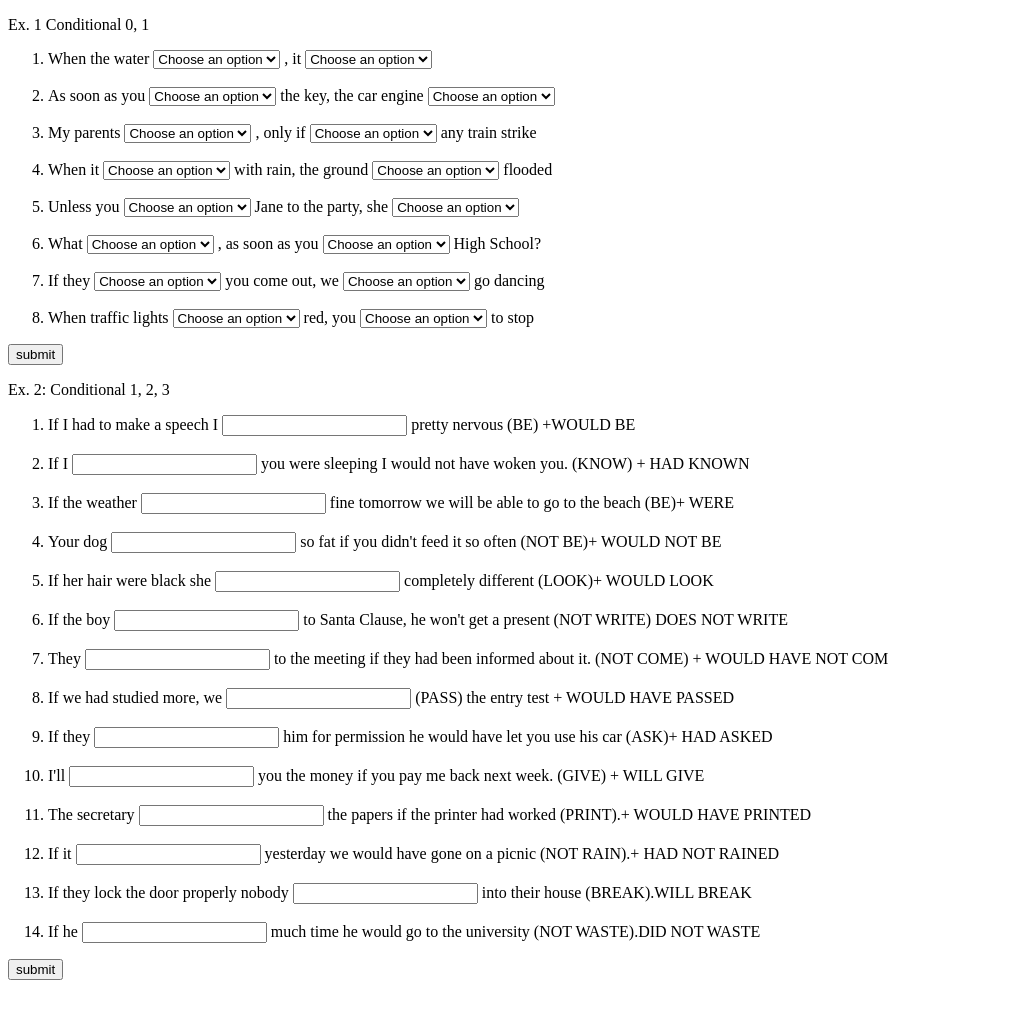
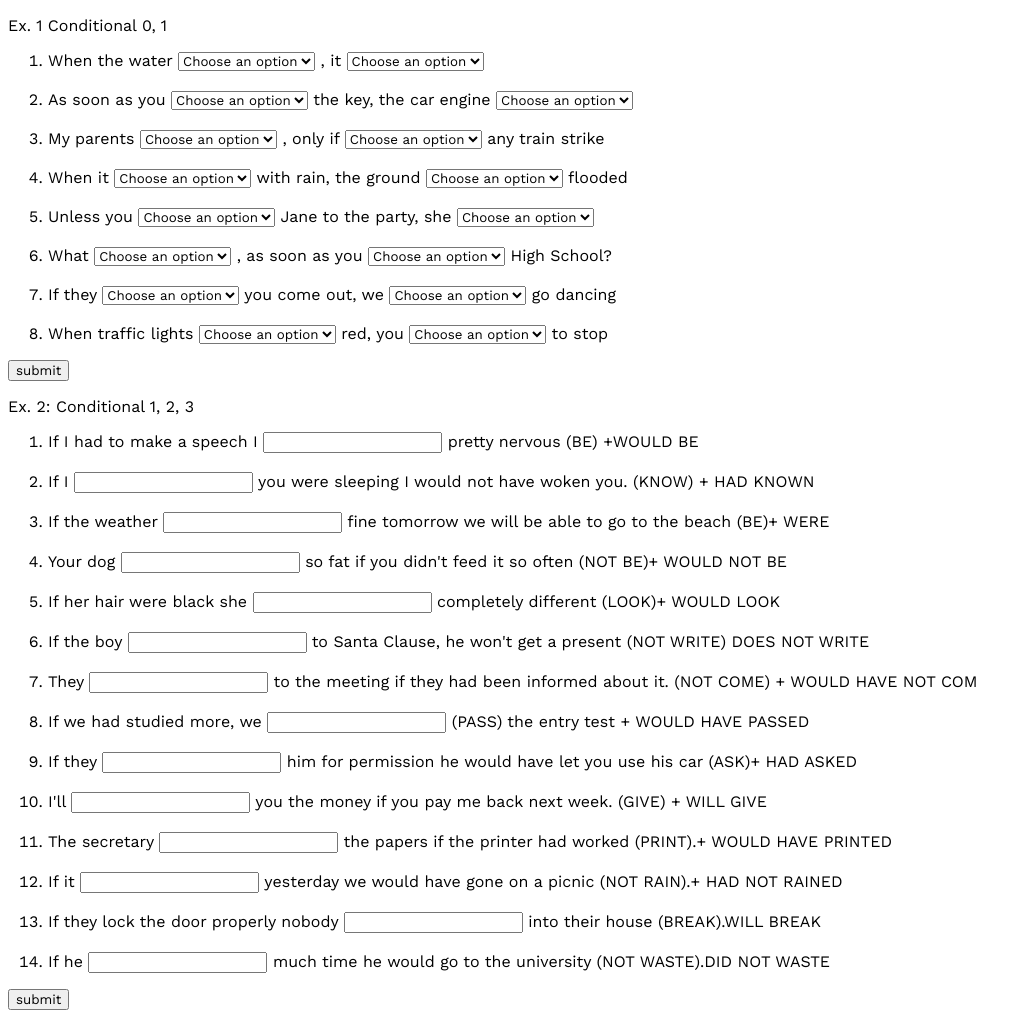
Before and after one commit to PizzaPastaMandolino/inglesedivini, a plain HTML site: page esercizi/basicConditional.html in a window 1280 px wide. Shown: the whole page, without its empty margins (0-1031 px from the left). Before the commit the page ends 988 px from the top, so only its background shows below. Drawn offline with nearby package versions, Linux system fonts and the light colour scheme.

Commit message:
Add files via upload

```diff
--- /dev/null
+++ b/esercizi/basicConditional.css
@@ -0,0 +1,5 @@
+@import url("https://fonts.googleapis.com/css2?family=Work+Sans&display=swap");
+
+* {
+  font-family: "Work Sans", sans-serif;
+}
--- a/esercizi/basicConditional.html
+++ b/esercizi/basicConditional.html
@@ -1,46 +1,49 @@
 <!DOCTYPE html>
 <html lang="EN">
-<head><meta charset="utf-8">
-    <meta name="viewport" content="width=device-width, initial-scale=1">
+  <head>
+    <meta charset="utf-8" />
+    <meta name="viewport" content="width=device-width, initial-scale=1" />
     <script type="text/javascript" src="basicConditional1.js"></script>
-    <script type="text/javascript" src="basicConditional2.js"></script>
-<title> Esercizi Grammaticali Inglese </title>
-<meta-charset="utf-8"/>
+    <link rel="stylesheet" href="basicConditional.css" />
+    <title>Esercizi Grammaticali Inglese</title>
   </head>
 
   <body>
     <form name="modulo">
-    <p> Ex. 1 Conditional 0, 1</p>
+      <p>Ex. 1 Conditional 0, 1</p>
       <ol>
-        <li>When the water
+        <li>
+          When the water
           <select name="e1n1">
-                <option value=""> Choose an option</option>
+            <option value="">Choose an option</option>
             <option value="1">Boils</option>
             <option value="0">Will boil</option>
           </select>
           , it
           <select name="e1n2">
-                <option value=""> Choose an option</option>
+            <option value="">Choose an option</option>
             <option value="1">Evaporates</option>
             <option value="0">Will Evaporate</option>
           </select>
         </li>
-        <br>
-        <li>As soon as you
+        <br />
+        <li>
+          As soon as you
           <select name="e2n1">
-                <option value=""> Choose an option</option>
+            <option value="">Choose an option</option>
             <option value="0">Will Turn</option>
             <option value="1">Turn</option>
           </select>
           the key, the car engine
           <select name="e2n2">
-                <option value=""> Choose an option</option>
+            <option value="">Choose an option</option>
             <option value="0">Will start</option>
             <option value="1">Starts</option>
           </select>
         </li>
-        <br>
-        <li>My parents
+        <br />
+        <li>
+          My parents
           <select name="e3n1">
             <option value="">Choose an option</option>
             <option value="1">Will arrive</option>
@@ -50,12 +53,13 @@
           <select name="e3n2">
             <option value="">Choose an option</option>
             <option value="1">There is no</option>
-                <option value="0">There  will not be</option>
+            <option value="0">There will not be</option>
           </select>
           any train strike
         </li>
-        <br>
-        <li>When it
+        <br />
+        <li>
+          When it
           <select name="e4n1">
             <option value="">Choose an option</option>
             <option value="1">Pours</option>
@@ -69,8 +73,9 @@
           </select>
           flooded
         </li>
-        <br>
-        <li>Unless you
+        <br />
+        <li>
+          Unless you
           <select name="e5n1">
             <option value="">Choose an option</option>
             <option value="1">Invite</option>
@@ -79,12 +84,13 @@
           Jane to the party, she
           <select name="e5n2">
             <option value="">Choose an option</option>
-                <option value="0">Does not  come</option>
+            <option value="0">Does not come</option>
             <option value="1">Will not come</option>
           </select>
         </li>
-        <br>
-        <li>What
+        <br />
+        <li>
+          What
           <select name="e6n1">
             <option value="">Choose an option</option>
             <option value="1">Will you do</option>
@@ -98,8 +104,9 @@
           </select>
           High School?
         </li>
-        <br>
-        <li> If they
+        <br />
+        <li>
+          If they
           <select name="e7n1">
             <option value="">Choose an option</option>
             <option value="0">Will not let</option>
@@ -113,8 +120,9 @@
           </select>
           go dancing
         </li>
-        <br>
-        <li> When traffic lights
+        <br />
+        <li>
+          When traffic lights
           <select name="e8n1">
             <option value="">Choose an option</option>
             <option value="1">Turn</option>
@@ -129,68 +137,125 @@
           to stop
         </li>
       </ol>
-    <input type="button" value="submit" onclick="controlla(document.modulo.value);">
+      <input type="button" value="submit" onclick="controlla();" />
     </form>
     <form name="modulo2">
-    <p> Ex. 2: Conditional 1, 2, 3</p>
+      <p>Ex. 2: Conditional 1, 2, 3</p>
       <ol>
         <li>
-            If I had to make a speech I <input type="text" name="e1"> pretty nervous  (BE) +WOULD BE
+          If I had to make a speech I
+          <input type="text" name="e1" id="1" /> pretty nervous (BE) +WOULD BE
         </li>
-        <br>
+        <br />
         <li>
-            If I <input type="text" name="e2"> you were sleeping I would not have woken you. (KNOW) + HAD KNOWN
+          If I <input type="text" name="e2" id="2" /> you were sleeping I would
+          not have woken you. (KNOW) + HAD KNOWN
         </li>
-        <br>
+        <br />
         <li>
-            If the weather <input type="text" name="e3"> fine tomorrow we will be able to go to the beach (BE)+ WERE
+          If the weather <input type="text" name="e3" id="3" /> fine tomorrow we
+          will be able to go to the beach (BE)+ WERE
         </li>
-        <br>
+        <br />
         <li>
-            Your dog <input type="text" name="e4"> so fat if you didn't feed it so often (NOT BE)+ WOULD NOT BE
+          Your dog <input type="text" name="e4" id="4" /> so fat if you didn't
+          feed it so often (NOT BE)+ WOULD NOT BE
         </li>
-        <br>
+        <br />
         <li>
-            If her hair were black she <input type="text" name="e5"> completely different (LOOK)+ WOULD LOOK
+          If her hair were black she
+          <input type="text" name="e5" id="5" /> completely different (LOOK)+
+          WOULD LOOK
         </li>
-        <br>
+        <br />
         <li>
-            If the boy <input type="text" name="e6"> to Santa Clause, he won't get a present (NOT WRITE) DOES NOT WRITE
+          If the boy <input type="text" name="e6" id="6" /> to Santa Clause, he
+          won't get a present (NOT WRITE) DOES NOT WRITE
         </li>
-        <br>
+        <br />
         <li>
-            They <input type="text" name="e7"> to the meeting if they had been informed about it. (NOT COME) + WOULD HAVE NOT COM
+          They <input type="text" name="e7" id="7" /> to the meeting if they had
+          been informed about it. (NOT COME) + WOULD HAVE NOT COM
         </li>
-        <br>
+        <br />
         <li>
-            If we had studied more, we <input type="text" name="e8"> (PASS)  the entry test + WOULD HAVE PASSED
+          If we had studied more, we
+          <input type="text" name="e8" id="8" /> (PASS) the entry test + WOULD
+          HAVE PASSED
         </li>
-        <br>
+        <br />
         <li>
-            If they  <input type="text" name="e9"> him for permission he would have let you use his car (ASK)+ HAD ASKED
+          If they <input type="text" name="e9" id="9" /> him for permission he
+          would have let you use his car (ASK)+ HAD ASKED
         </li>
-        <br>
+        <br />
         <li>
-            I'll <input type="text" name="e10"> you the money if you pay me back next week. (GIVE) + WILL GIVE
+          I'll <input type="text" name="e10" id="10" /> you the money if you pay
+          me back next week. (GIVE) + WILL GIVE
         </li>
-        <br>
+        <br />
         <li>
-            The secretary  <input type="text" name="e11"> the papers if the printer had worked (PRINT).+ WOULD HAVE PRINTED
+          The secretary <input type="text" name="e11" id="11" /> the papers if
+          the printer had worked (PRINT).+ WOULD HAVE PRINTED
         </li>
-        <br>
+        <br />
         <li>
-            If it <input type="text" name="e12"> yesterday we would have gone on a picnic (NOT RAIN).+ HAD NOT RAINED
+          If it <input type="text" name="e12" id="12" /> yesterday we would have
+          gone on a picnic (NOT RAIN).+ HAD NOT RAINED
         </li>
-        <br>
+        <br />
         <li>
-            If they lock the door properly nobody <input type="text" name="e13"> into their house (BREAK).WILL BREAK
+          If they lock the door properly nobody
+          <input type="text" name="e13" id="13" /> into their house (BREAK).WILL
+          BREAK
         </li>
-        <br>
+        <br />
         <li>
-            If he <input type="text" name="e14"> much time he would go to the university (NOT WASTE).DID NOT WASTE
+          If he <input type="text" name="e14" id="14" /> much time he would go
+          to the university (NOT WASTE).DID NOT WASTE
         </li>
       </ol>
-    <input type="button" value="submit" onclick="controlla(document.modulo.value);">
+      <input type="button" value="submit" id="es2Submit" />
     </form>
+    <script
+      src="https://code.jquery.com/jquery-3.6.4.js"
+      integrity="sha256-a9jBBRygX1Bh5lt8GZjXDzyOB+bWve9EiO7tROUtj/E="
+      crossorigin="anonymous"
+    ></script>
+    <script>
+      $("#es2Submit").click(function () {
+        let nInputes1 = 14;
+        let i = 0;
+        let k = 1; //id
+        const soluzioniEs2 = [
+          "WOULDBE",
+          "HADKNOWN",
+          "WERE",
+          "WOULDNOTBE",
+          "WOULDLOOK",
+          "DOESNOTWRITE",
+          "WOULDHAVENOTCOME",
+          "WOULDHAVEPASSED",
+          "HADASKED",
+          "WILLGIVE",
+          "WOULDHAVEPRINTED",
+          "HADNOTRAINED",
+          "WILL BREAK",
+          "DIDNOTWASTE",
+        ];
+        for (i = 0; i < nInputes1; i++) {
+          if (
+            $("#" + k)
+              .val()
+              .toUpperCase()
+              .replace(/\s/g, "") === soluzioniEs2[i]
+          )
+            $("#" + k).css("background-color", "#3BCA9F");
+          else $("#" + k).css("background-color", "red");
+
+          k++;
+        }
+      });
+    </script>
   </body>
 </html>
--- a/esercizi/basicConditional1.js
+++ b/esercizi/basicConditional1.js
@@ -1,43 +1,32 @@
-var cont_err=0, cont_vuoto=0, cont_corr=0;
-    function correct(n)
-    {
-        if(n=="1")
-        {
+var cont_err = 0,
+  cont_vuoto = 0,
+  cont_corr = 0;
+function correct(n) {
+  if (n == "1") {
     cont_corr++;
-            return cont_corr
-        }
-        else
-        {
+    return cont_corr;
+  } else {
     return false;
   }
 }
 
-    function error(n)
-    {
-        if(n=="0")
-        {
+function error(n) {
+  if (n == "0") {
     cont_err++;
-        }
-        else
-        {
+  } else {
     return false;
   }
 }
 
-    function empty(n)
-    {
-        if(n=="")
-        {
+function empty(n) {
+  if (n == "") {
     cont_vuoto++;
-        }
-        else
-        {
+  } else {
     return false;
   }
 }
 
-    function controlla(n)
-    {
+function controlla() {
   //Correction of the first exercise
   correct(document.modulo.e1n1.value);
   error(document.modulo.e1n1.value);
@@ -61,7 +50,6 @@ var cont_err=0, cont_vuoto=0, cont_corr=0;
   error(document.modulo.e3n1.value);
   empty(document.modulo.e3n1.value);
 
-
   correct(document.modulo.e3n2.value);
   error(document.modulo.e3n2.value);
   empty(document.modulo.e3n2.value);
@@ -70,7 +58,6 @@ var cont_err=0, cont_vuoto=0, cont_corr=0;
   correct(document.modulo.e4n1.value);
   error(document.modulo.e4n1.value);
   empty(document.modulo.e4n1.value);
-
 
   correct(document.modulo.e4n2.value);
   error(document.modulo.e4n2.value);
@@ -114,25 +101,19 @@ var cont_err=0, cont_vuoto=0, cont_corr=0;
 
   print();
 
-        cont_corr=0;
-        cont_err=0;
-        cont_vuoto=0;
-
+  cont_corr = 0;
+  cont_err = 0;
+  cont_vuoto = 0;
 }
 
-    function print()
-    {
+function print() {
   //printing result with alerts
-        if(cont_vuoto==0)
-        {
-            alert("You got "+cont_corr+" exact exercises");
-            alert("You made " +cont_err +" errors!");
-
-        }
-        else
-        {
-            alert("You haven't answered "+cont_vuoto+" exercises!");
-            alert("You got "+cont_corr+" exact exercises");
-            alert("You made " +cont_err +" errors!");
+  if (cont_vuoto == 0) {
+    alert("You got " + cont_corr + " exact exercises");
+    alert("You made " + cont_err + " errors!");
+  } else {
+    alert("You haven't answered " + cont_vuoto + " exercises!");
+    alert("You got " + cont_corr + " exact exercises");
+    alert("You made " + cont_err + " errors!");
   }
 }
```
Also changed, not shown: esercizi/futures.html (+0 -1 lines). Lines whose indentation alone changed are shown as unchanged.
